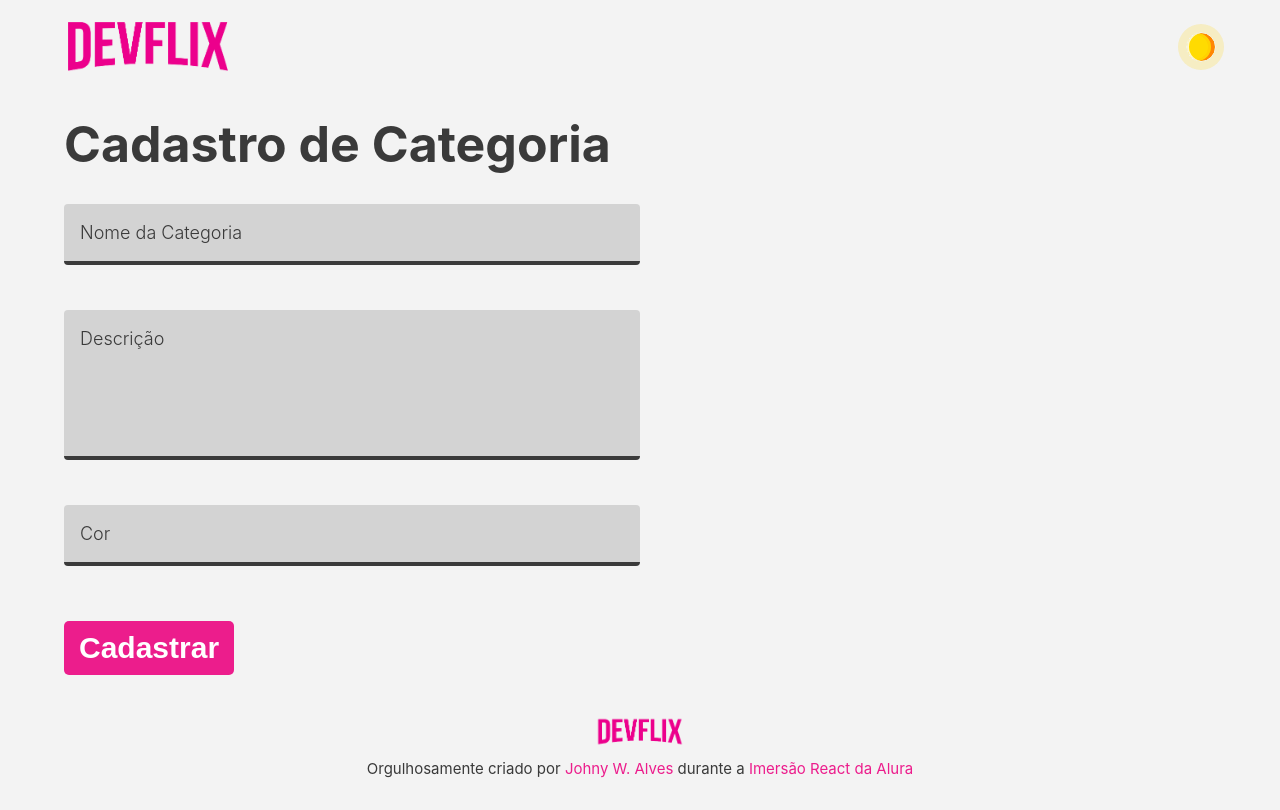
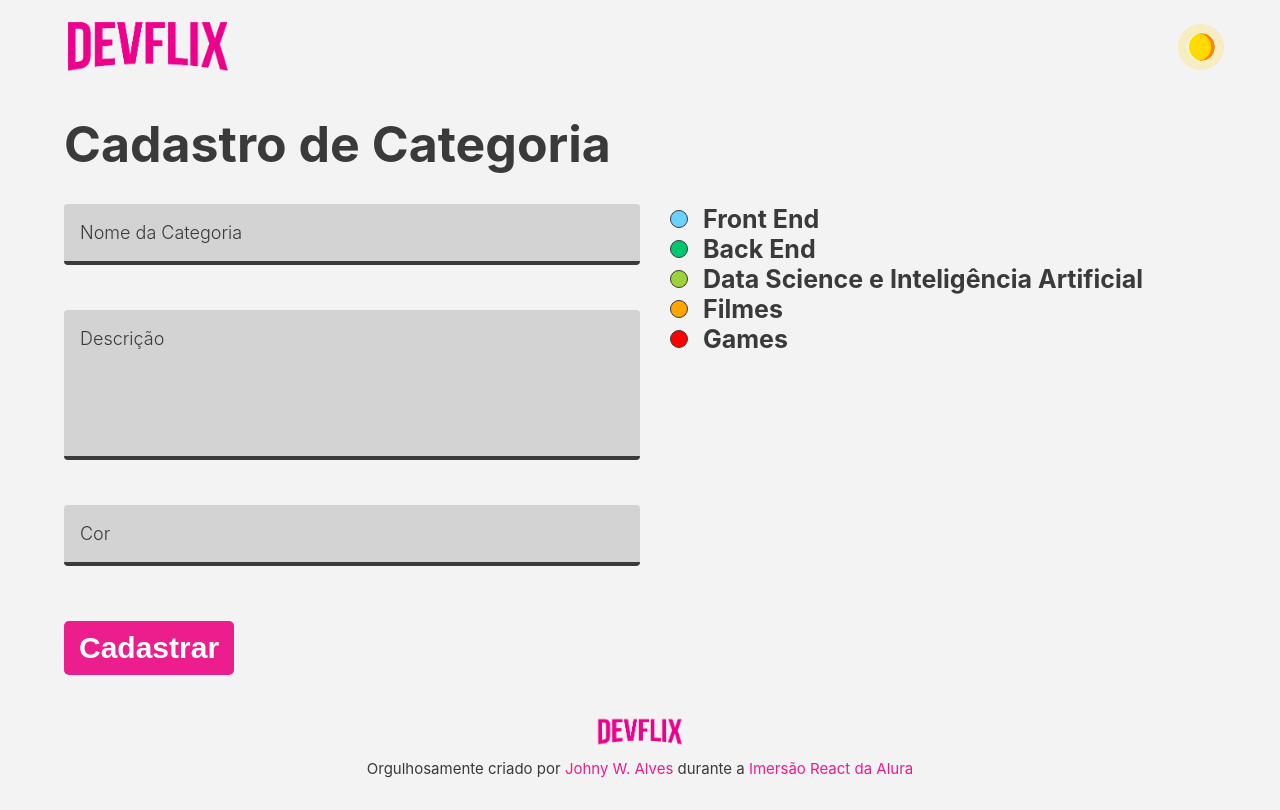
Before and after one commit to johnywalves/devflix, a Next.js app: page /cadastro/categoria in a window 1280 px wide. Built offline with nearby package versions, Linux system fonts and the light colour scheme; data requests are answered from the project's data file.

Commit message:
:sparkles: Adiçao de server para o projeto

```diff
--- a/package.json
+++ b/package.json
@@ -7,13 +7,13 @@
     "build": "next build",
     "export": "next export",
     "deploy": "next build && next export",
-    "start": "next start",
+    "start": "node ./server.js",
     "storybook": "start-storybook -s ./public -p 6006",
     "build-storybook": "build-storybook",
     "lint": "eslint src --max-warnings=0",
     "test": "jest",
     "test:watch": "yarn test --watch",
-    "server": "json-server --watch db.json --port 8008",
+    "server": "node ./server.js",
     "start:server": "concurrently \"yarn dev\" \"yarn server\""
   },
   "husky": {
--- a/src/components/FormField/index.tsx
+++ b/src/components/FormField/index.tsx
@@ -6,7 +6,7 @@ type FormFieldProps = {
   label: string
   type: string
   name: string
-  value: string
+  value?: string
   onChange: (
     event: React.ChangeEvent<HTMLInputElement & HTMLTextAreaElement>
   ) => void
--- a/src/components/FormField/styles.tsx
+++ b/src/components/FormField/styles.tsx
@@ -33,7 +33,7 @@ export const LabelText = styled.span`
 `
 
 type InputProps = {
-  value: string
+  value?: string
 }
 
 export const Input = styled.input`
@@ -64,7 +64,7 @@ export const Input = styled.input`
   }
 
   ${({ value }: InputProps) => {
-    const hasValue = value.length > 0
+    const hasValue = value && value.length > 0
     return (
       hasValue &&
       css`
--- a/src/pages/cadastro/categoria.tsx
+++ b/src/pages/cadastro/categoria.tsx
@@ -1,17 +1,17 @@
-import React, { useState } from 'react'
+import React, { useEffect, useState } from 'react'
 
 import Layout from 'components/Layout'
 import FormField from 'components/FormField'
 import { Formulario, BoxForm, Listagem, Color } from 'components/FormCategoria'
 
 type categoriaProps = {
-  nome?: string
+  titulo?: string
   descricao?: string
   cor: string
 }
 
 const valoresIniciais: categoriaProps = {
-  nome: '',
+  titulo: '',
   descricao: '',
   cor: ''
 }
@@ -37,6 +37,13 @@ const CadastroCategoria = () => {
     setValues(valoresIniciais)
   }
 
+  useEffect(() => {
+    const url = 'http://localhost:8008/categorias'
+    fetch(url)
+      .then((resp) => resp.json())
+      .then((resp) => setCategorias([...resp]))
+  }, [])
+
   return (
     <Layout>
       <h1>Cadastro de Categoria</h1>
@@ -45,8 +52,8 @@ const CadastroCategoria = () => {
           <FormField
             label="Nome da Categoria"
             type="text"
-            name="nome"
-            value={values.nome}
+            name="titulo"
+            value={values.titulo}
             onChange={handleChange}
           />
           <FormField
@@ -72,7 +79,7 @@ const CadastroCategoria = () => {
           {categorias.map((categoria, indice) => (
             <li key={indice}>
               <Color cor={categoria.cor} />
-              <span>{categoria.nome}</span> {categoria.descricao}
+              <span>{categoria.titulo}</span> {categoria.descricao}
             </li>
           ))}
         </Listagem>
```
Also changed, not shown: server.js (added, +12 -0 lines).
